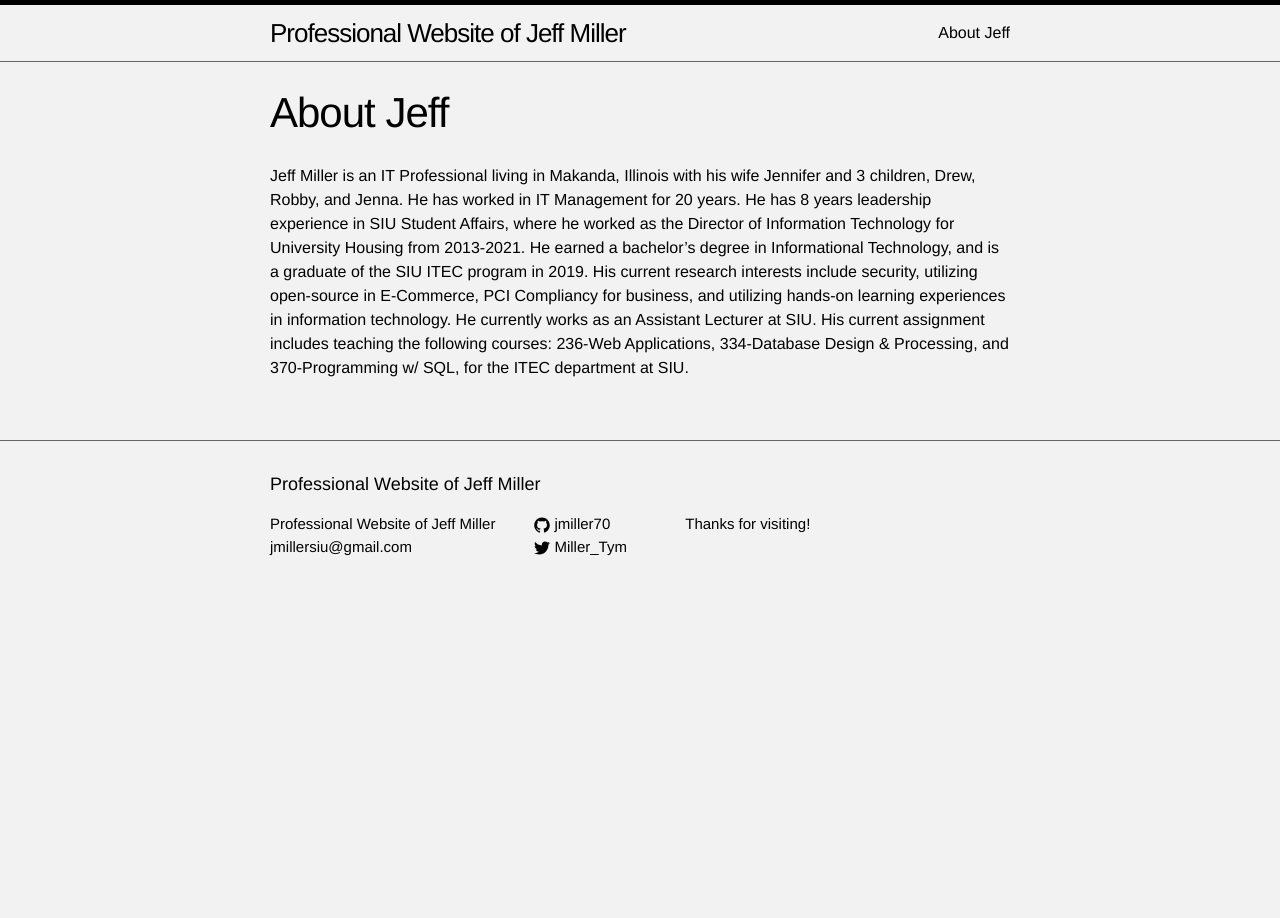
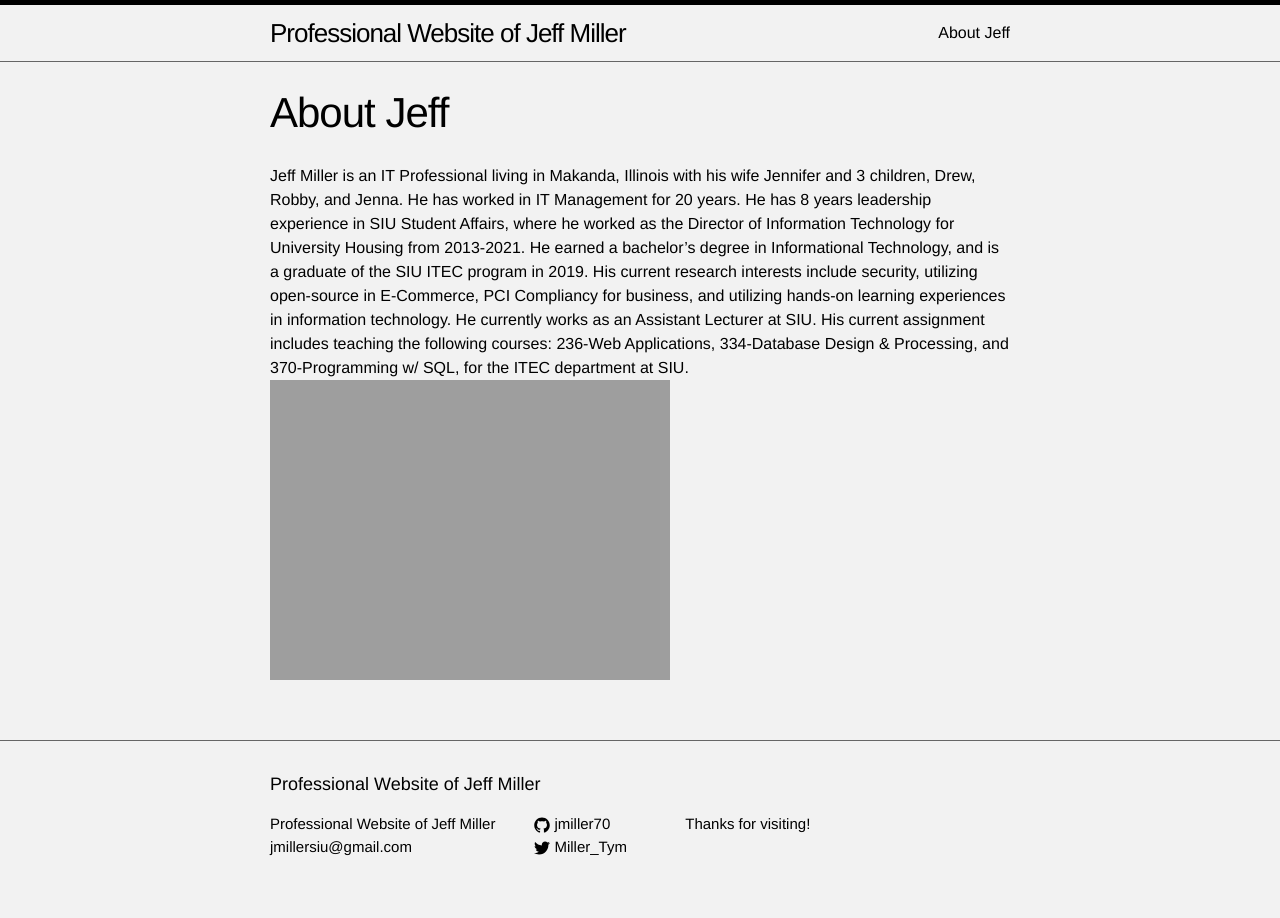
Before and after one commit to jmillersiu/jmillersiu.github.io, a Jekyll site: the page built from about.md, in a window 1280 px wide. Built offline with Jekyll 4.4.1, drawn with Linux system fonts in a browser that asks for light colours.

Commit message:
Update about.md

```diff
--- a/about.md
+++ b/about.md
@@ -7,3 +7,4 @@ permalink: /about/
 
 Jeff Miller is an IT Professional living in Makanda, Illinois with his wife
 Jennifer and 3 children, Drew, Robby, and Jenna. He has worked in IT Management for 20 years. He has 8 years leadership experience in SIU Student Affairs, where he worked as the Director of Information Technology for University Housing from 2013-2021. He earned a bachelor's degree in Informational Technology, and is a graduate of the SIU ITEC program in 2019. His current research interests include security, utilizing open-source in E-Commerce, PCI Compliancy for business, and utilizing hands-on learning experiences in information technology. He currently works as an Assistant Lecturer at SIU. His current assignment includes teaching the following courses: 236-Web Applications, 334-Database Design & Processing, and 370-Programming w/ SQL, for the ITEC department at SIU.
+![jmiller]({{ site.url }}/assets/jmiller.png)
```
